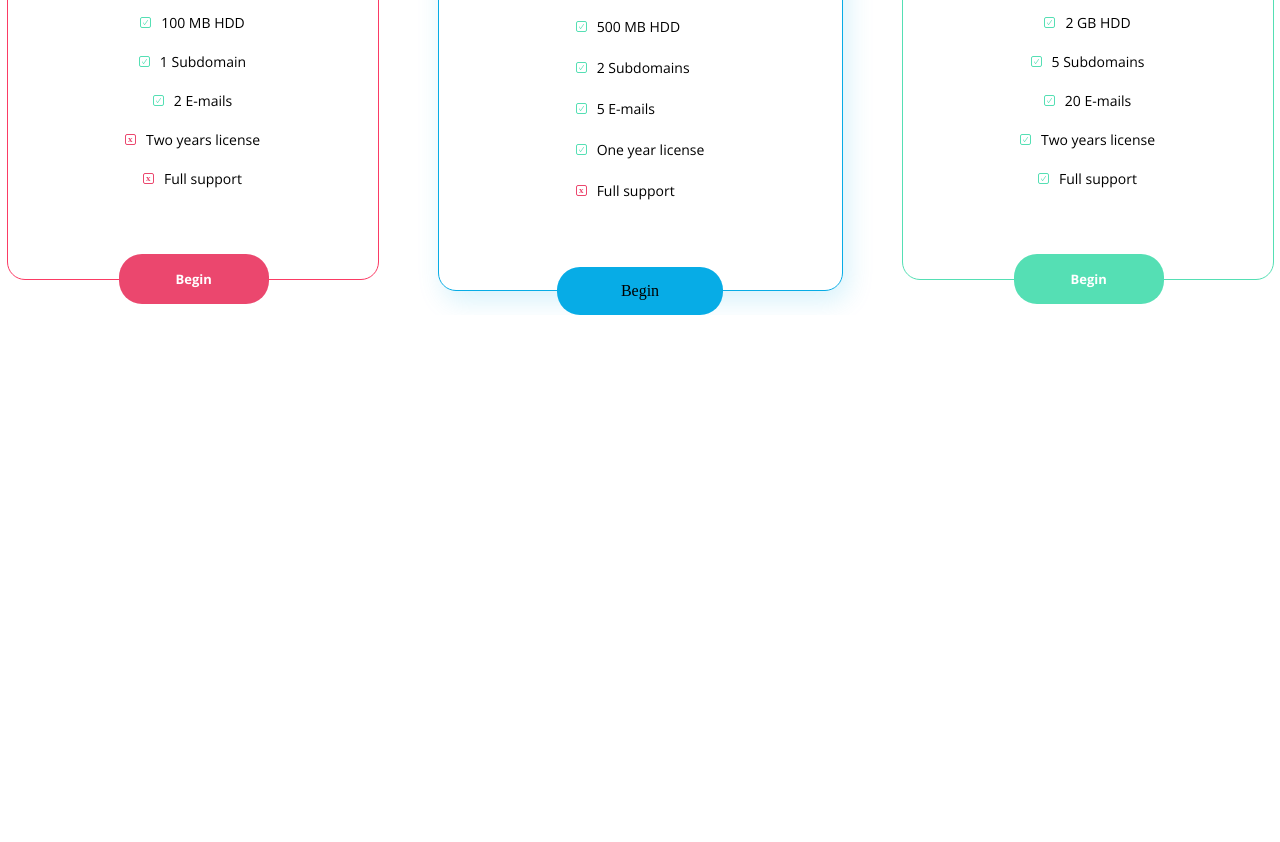
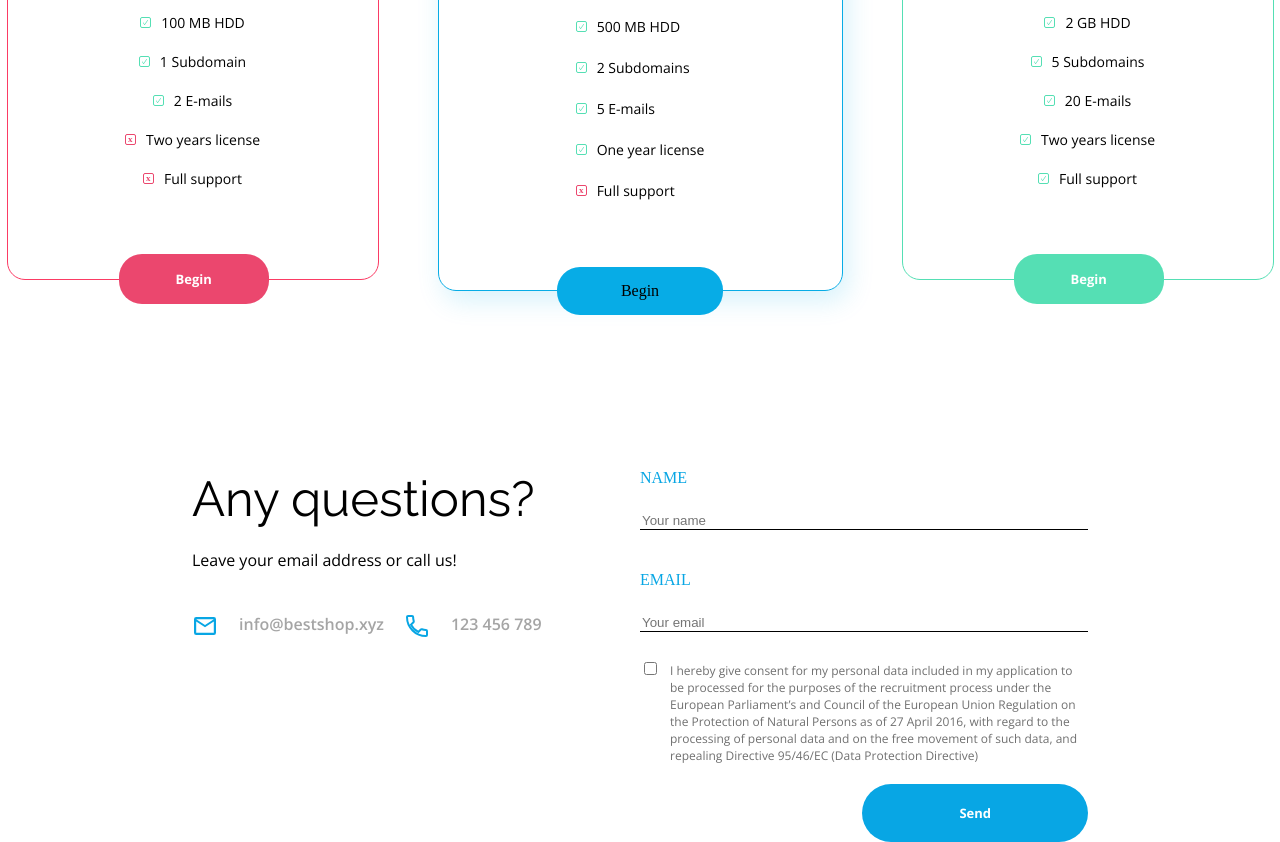
Before and after one commit to Tomas-Kofron/BestShop, a plain HTML site: page index.html in a window 1280 px wide. Shown: the part 3072-3914 px from the top of the page. Before the commit the page ends 3387 px from the top, so only its background shows below. Drawn offline with nearby package versions, Linux system fonts and the light colour scheme.

Commit message:
added section contact

```diff
--- a/CSS/style.css
+++ b/CSS/style.css
@@ -485,3 +485,96 @@ li {
     gap: 59px;
     align-items: center;
 }
+
+/* ----contact---- */
+
+.contact__container {
+    max-width: 896px;
+    margin: 0 auto;
+    display: flex;
+    justify-content: space-between;
+    padding-top: 179px;
+}
+
+.contact__left {
+    max-width: 50%;
+}
+
+.contact__form {
+    max-width: 50%;
+}
+
+.contact__contact {
+    display: flex;
+    gap: 20px;
+}
+
+.contact__title {
+    font: normal normal normal 49px/57px Raleway;
+    letter-spacing: 0px;
+    color: #000000;
+    padding-bottom: 22px;
+}
+
+.contact__left--text {
+    font: normal normal normal 16px/22px Open Sans;
+    letter-spacing: 0px;
+    color: #000000;
+    padding-bottom: 42px;
+}
+
+.contact__contacts {
+    font: normal normal 600 16px/22px Open Sans;
+    letter-spacing: 0px;
+    color: #A5A5A5;
+}
+
+.contact_consent {
+    display: flex;
+    gap: 10px;
+    position: relative;
+}
+
+.contact__form {
+    display: flex;
+    flex-direction: column;
+}
+
+.form__label {
+    color: #08A6E4;
+    padding-bottom: 26px;
+}
+
+.form__input {
+    border: none;
+    border-bottom: 1px solid var(--color-black);
+}
+
+.form__email {
+    padding-top: 42px;
+}
+
+.consent__text {
+    font: normal normal normal 12px/17px Open Sans;
+    letter-spacing: 0px;
+    color: #707070;
+    padding-top: 30px;
+    padding-bottom: 20px;
+}
+
+.consent__checkbox {
+    align-self: start;
+    margin-top: 30px;
+}
+
+.consent__btn {
+    padding: 20px 97px;
+    background-color: #08A6E4;
+    border-radius: 35px;
+    display: flex;
+    justify-content: center;
+    justify-self: end;
+    font: normal normal bold 13px/18px Open Sans;
+    letter-spacing: 0px;
+    color: #FFFFFF;
+}
--- a/index.html
+++ b/index.html
@@ -160,5 +160,33 @@
         </div>
     </section>
 
+    <section class="contact">
+        <div class="contact__container">
+            <div class="contact__left">
+                <h2 class="contact__title">Any questions?</h2>
+                <p class="contact__left--text">Leave your email address or call us!</p>
+                <div class="contact__contact">
+                    <img src="./Images/Mail Icon.svg" alt="email">
+                    <p class="contact__contacts">info@bestshop.xyz</p>
+                    <img src="./Images/Phone Icon.svg" alt="phone">
+                    <p class="contact__contacts">123 456 789</p>
+                </div>
+            </div>
+            <form action="get" class="contact__form">
+                <label for="name" class="form__label">NAME</label>
+                <input id="name" type="text" placeholder="Your name" class="form__input">
+                <label for="email" class="form__label form__email">EMAIL</label>
+                <input id="email" type="email" placeholder="Your email" class="form__input">
+                <div class="contact_consent">
+                    <input type="checkbox" class="consent__checkbox">
+                    <p class="consent__text">I hereby give consent for my personal data included in my application to be processed for the purposes of the recruitment process under the European Parliament’s and Council of the European Union Regulation on the Protection of Natural Persons as of 27 April 2016, with regard to the processing of personal data and on the free movement of such data, and repealing Directive 95/46/EC (Data Protection Directive)</p>
+                </div>
+                <div class="consent__btn--wrapper">
+                    <a href="#" class="consent__btn">Send</a>
+                </div>
+            </form>
+        </div>
+    </section>
+
 </body>
 </html>
```
